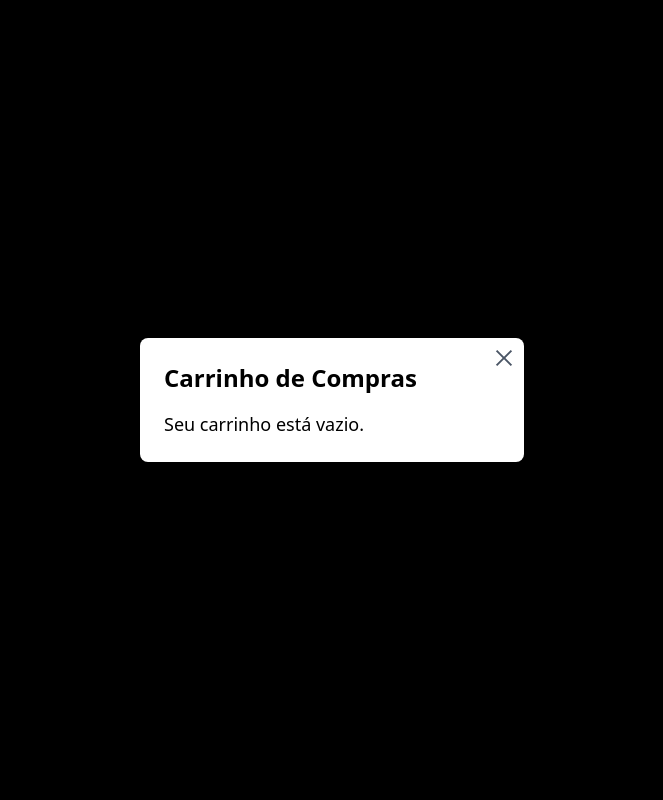
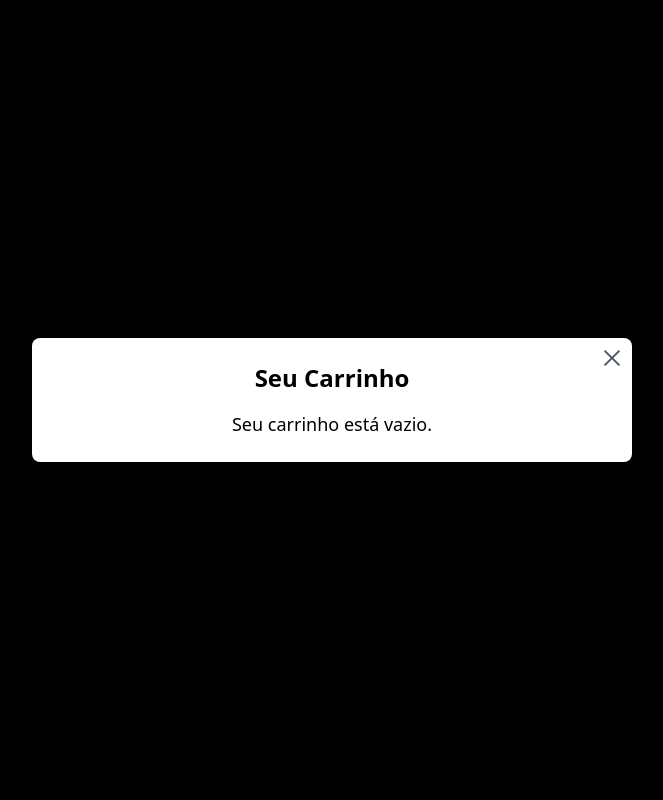
Before and after one commit to paulocesargit/Dev-Sushi, a React (Vite) app: page / in a window 1280 px wide. Both pictures are taken after a click on the button 1212 px from the left and 752 px from the top of the page. Shown: the top 800 px of the page, without its empty margins (308-971 px from the left). Built offline with nearby package versions, Linux system fonts and the light colour scheme; grey boxes are pictures that could not be loaded.

Commit message:
Remodelando carrinho

```diff
--- a/src/components/cartmodal.jsx
+++ b/src/components/cartmodal.jsx
@@ -30,7 +30,7 @@ const CartModal = ({ cartItems, onRemoveItem, onClose, onClearCart }) => {
 
   return (
     <div className="fixed inset-0 bg-black bg-opacity-50 flex items-center justify-center z-50">
-      <div className="bg-white p-6 rounded-lg shadow-lg w-96 relative">
+      <div className="bg-white p-6 rounded-lg shadow-lg w-full sm:w-[600px] max-h-[80vh] overflow-y-auto relative">
         <button
           onClick={onClose}
           className="absolute top-2 right-2 text-gray-600 hover:text-gray-800 text-2xl"
@@ -38,26 +38,30 @@ const CartModal = ({ cartItems, onRemoveItem, onClose, onClearCart }) => {
           <AiOutlineClose />
         </button>
 
-        <h2 className="text-2xl font-bold mb-4">Carrinho de Compras</h2>
+        <h2 className="text-2xl font-bold text-center mb-4">Seu Carrinho</h2>
+
         {groupedItems.length === 0 ? (
+          <div className="text-center">
             <p className="text-lg">Seu carrinho está vazio.</p>
+          </div>
         ) : (
           <div>
-            <ul className="space-y-3">
+            <ul className="grid grid-cols-1 sm:grid-cols-2 gap-4">
               {groupedItems.map((item, index) => (
                 <li
                   key={index}
-                  className="flex items-center justify-between bg-gray-100 p-2 rounded-lg"
+                  className="flex items-center justify-between bg-gray-100 p-4 rounded-lg"
                 >
                   <img
                     src={item.image}
                     alt={item.name}
-                    className="w-12 h-12 rounded-md"
+                    className="w-16 h-16 rounded-md"
                   />
                   <div className="flex-1 ml-3">
                     <p className="font-bold">{item.name}</p>
                     <p className="text-gray-600">Qtd: {item.quantity}</p>
                   </div>
+                  <div className="flex items-center justify-between w-full">
                     <span className="font-bold">
                       R$ {(item.price * item.quantity).toFixed(2)}
                     </span>
@@ -67,16 +71,17 @@ const CartModal = ({ cartItems, onRemoveItem, onClose, onClearCart }) => {
                     >
                       <RiDeleteBin6Line />
                     </button>
+                  </div>
                 </li>
               ))}
             </ul>
-            <div className="mt-4 flex justify-between">
+            <div className="mt-4 flex items-center space-x-2">
               <span className="font-bold text-xl">Total:</span>
               <span className="text-xl">R$ {total.toFixed(2)}</span>
             </div>
-            <div className="mt-4">
+            <div className="mt-4 flex justify-center">
               <button
-                className="w-full bg-blue-500 px-5 py-2 text-white rounded-full hover:bg-blue-600 transition duration-300"
+                className="w-full sm:w-auto px-4 py-2 bg-blue-500 text-white rounded-full hover:bg-blue-600 transition duration-300"
                 onClick={handleFinalizePurchase}
               >
                 Finalizar Compra
```
Lines whose indentation alone changed are shown as unchanged.
